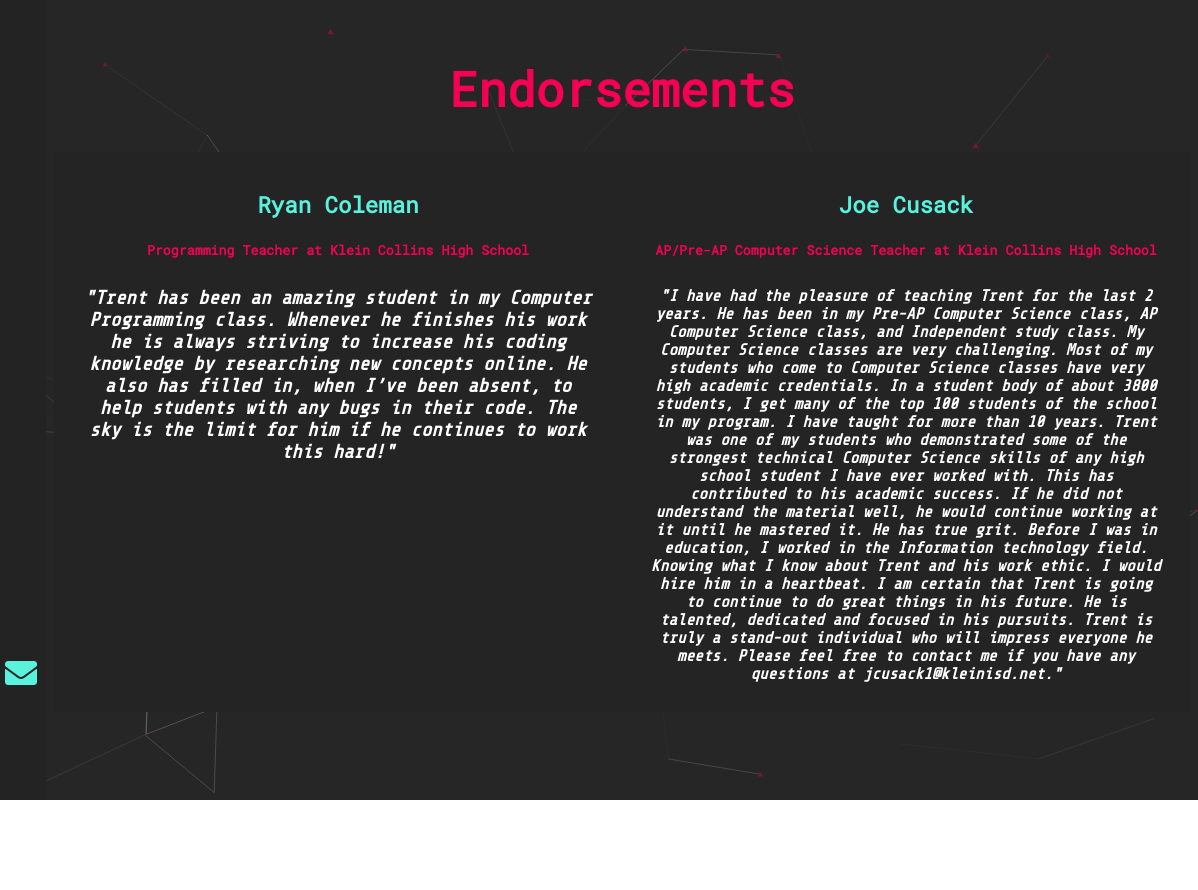
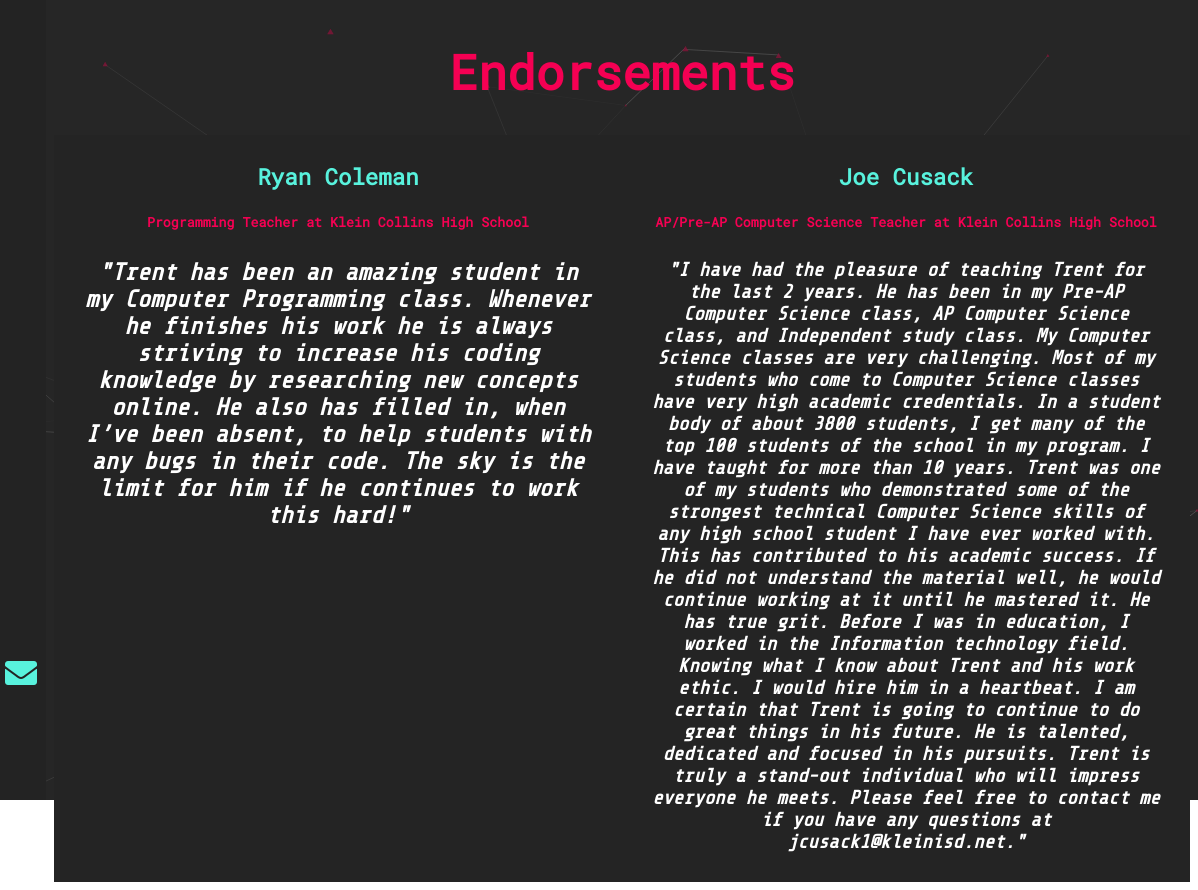
Before and after one commit to UnknownSilence/MyWebsiteV2, a website: page testimonials.html in a window 1280 px wide. Shown: the full height of the page, 82-1280 px from the left. Before the commit the page ends 816 px from the top, so only its background shows below. Drawn offline with nearby package versions, Linux system fonts and the light colour scheme.

Commit message:
"font changes"

```diff
--- a/css/testimonials.css
+++ b/css/testimonials.css
@@ -26,3 +26,8 @@ hr {
     display: table;
     clear: both;
 }
+
+
+.container {
+    height: 100%;
+}
--- a/testimonials.html
+++ b/testimonials.html
@@ -79,10 +79,10 @@
         <!-- Content -->
         <main class="s-layout__content" id="particle-js">
             <div class="container">
-                <div class="row" style="width: 100%; padding-top: 1%;">
+                <div class="row" style="width: 100%;">
                     <h1 style="font-size: 3em; color: #f50053; text-align: center;">Endorsements</h1>
                 </div>
-                <div class="row" style="width: 100%; padding-top: 2%; background-color: #242424; text-align: center;">
+                <div class="row" style="width: 100%; padding-top: 1%; background-color: #242424; text-align: center;">
                     <div class="col-sm" style="
                             float: left;
                             width: 50%;
@@ -90,7 +90,7 @@
                             ">
                         <h1>Ryan Coleman</h1>
                         <h5>Programming Teacher at Klein Collins High School</h5>
-                        <p>"Trent has been an amazing student in my Computer Programming
+                        <p style="font-size: 1.5em;">"Trent has been an amazing student in my Computer Programming
                             class. Whenever he finishes
                             his work he is always striving to increase his coding knowledge by researching new concepts
                             online. He also has filled in, when I’ve been absent, to help students with any bugs in
@@ -105,25 +105,19 @@
                             ">
                         <h1>Joe Cusack</h1>
                         <h5>AP/Pre-AP Computer Science Teacher at Klein Collins High School</h5>
-                        <p style="font-size: 1em;">"I have had the pleasure of teaching Trent for the last 2 years.
-                            He
-                            has been in my Pre-AP
+                        <p>"I have had the pleasure of teaching Trent for the last 2 years.
+                            He has been in my Pre-AP
                             Computer Science class, AP Computer Science class, and Independent study class.
-
                             My Computer Science classes are very challenging. Most of my students who come to Computer
                             Science classes have very high academic credentials. In a student body of about 3800
                             students, I get many of the top 100 students of the school in my program.
-
                             I have taught for more than 10 years. Trent was one of my students who demonstrated some of
                             the strongest technical Computer Science skills of any high school student I have ever
                             worked with.
-
                             This has contributed to his academic success. If he did not understand the material well,
                             he would continue working at it until he mastered it. He has true grit.
-
                             Before I was in education, I worked in the Information technology field. Knowing what I
                             know about Trent and his work ethic. I would hire him in a heartbeat.
-
                             I am certain that Trent is going to continue to do great things in his future. He is
                             talented, dedicated and focused in his pursuits.
                             Trent is truly a stand-out individual who will impress everyone he meets. Please feel free
@@ -131,11 +125,6 @@
 
                     </div>
 
-                </div>
-                <div class="row" style="width: 100%; padding-top: 2%; padding-bottom: 2%;">
-                </div>
-
-                <div class="row" style="width: 100%; padding-top: 2%; padding-bottom: 2%;">
                 </div>
             </div>
         </main>
```
